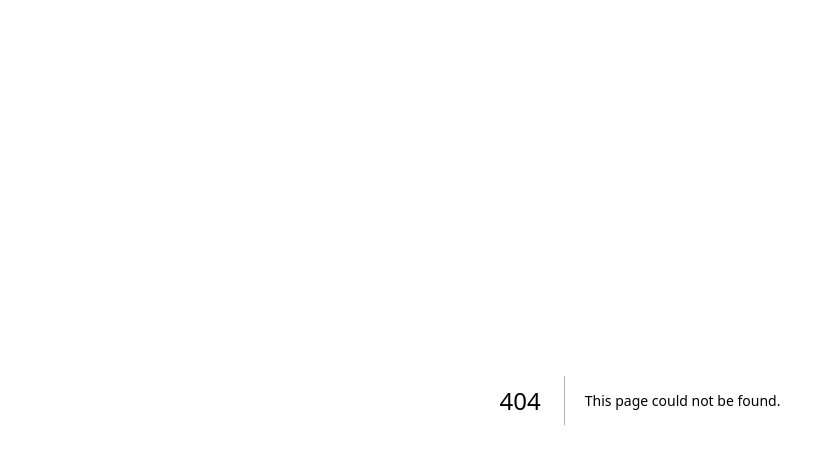
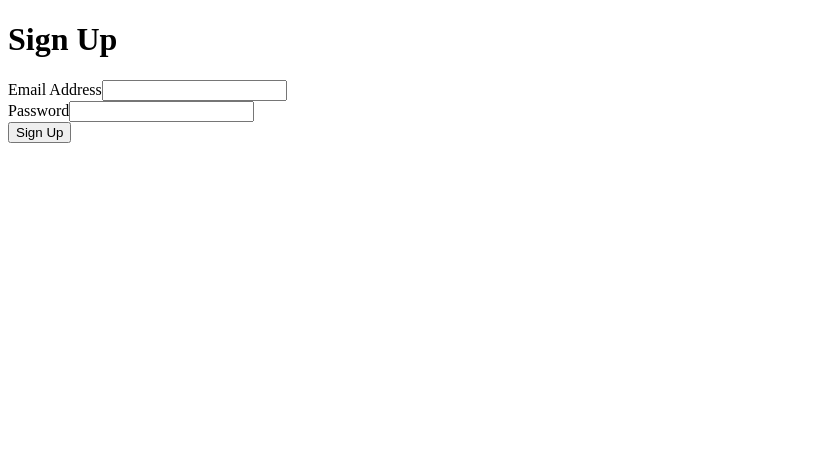
Before and after one commit to RickITKock/ticketing-app, a Next.js app in the folder client/: page /auth/signup in a window 1280 px wide. Before the commit this address had no page. Shown: the top 464 px of the page, without its empty margins (0-835 px from the left). Built offline with nearby package versions, Linux system fonts and the light colour scheme.

Commit message:
Create sign up page

```diff
--- /dev/null
+++ b/client/hooks/use-request.js
@@ -0,0 +1,32 @@
+import axios from "axios";
+import { useState } from "react";
+
+export default ({ url, method, body, onSuccess }) => {
+  const [errors, setErrors] = useState(null);
+
+  const doRequest = async () => {
+    try {
+      setErrors(null);
+      const response = await axios[method](url, body);
+
+      if (onSuccess) {
+        onSuccess(response.data);
+      }
+
+      return response.data;
+    } catch (err) {
+      setErrors(
+        <div className="alert alert-danger">
+          <h4>Ooops....</h4>
+          <ul className="my-0">
+            {err.response.data.errors.map((err) => (
+              <li key={err.message}>{err.message}</li>
+            ))}
+          </ul>
+        </div>
+      );
+    }
+  };
+
+  return { doRequest, errors };
+};
--- /dev/null
+++ b/client/next.config.js
@@ -0,0 +1,6 @@
+module.exports = {
+  webpack: (config) => {
+    config.watchOptions.poll = 300;
+    return config;
+  },
+};
--- a/client/package.json
+++ b/client/package.json
@@ -10,6 +10,7 @@
   "author": "",
   "license": "ISC",
   "dependencies": {
+    "axios": "^1.6.2",
     "next": "^14.0.3",
     "react": "^18.2.0",
     "react-dom": "^18.2.0"
--- /dev/null
+++ b/client/pages/_app.js
@@ -0,0 +1,3 @@
+export default ({ Component, pageProps }) => {
+  return <Component {...pageProps} />;
+};
--- /dev/null
+++ b/client/pages/auth/signup.js
@@ -0,0 +1,50 @@
+import Router from "next/router";
+import { useEffect, useState } from "react";
+import useRequest from "../../hooks/use-request";
+
+export default () => {
+  const [email, setEmail] = useState("");
+  const [password, setPassword] = useState("");
+  const { doRequest, errors } = useRequest({
+    url: "/api/users/signup",
+    method: "post",
+    body: {
+      email,
+      password,
+    },
+    onSuccess: () => Router.push("/"),
+  });
+
+  const onSubmit = async (event) => {
+    event.preventDefault();
+
+    console.log("I'm being executed!");
+
+    await doRequest();
+  };
+
+  return (
+    <form onSubmit={onSubmit}>
+      <h1>Sign Up</h1>
+      <div className="form-group">
+        <label>Email Address</label>
+        <input
+          value={email}
+          onChange={(e) => setEmail(e.target.value)}
+          className="form-control"
+        />
+      </div>
+      <div className="form-group">
+        <label>Password</label>
+        <input
+          value={password}
+          onChange={(e) => setPassword(e.target.value)}
+          type="password"
+          className="form-control"
+        />
+      </div>
+      {errors}
+      <button className="btn btn-primary">Sign Up</button>
+    </form>
+  );
+};
```
Also changed, not shown: client/pages/index.js (+11 -3 lines), 1 other file (tests, documents, lock files or other folders).
